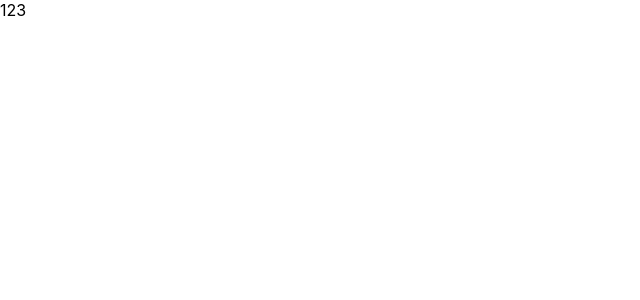
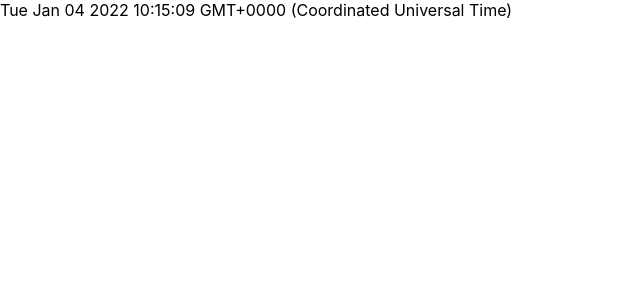
Before and after one commit to melody-core/react-ts-jest-demo, a React app: page / in a window 1280 px wide. Shown: the top 300 px of the page, without its empty margins (0-640 px from the left). Built offline with nearby package versions, Linux system fonts and the light colour scheme.

Commit message:
feat(dev): ReadME更新

```diff
--- a/src/index.js
+++ b/src/index.js
@@ -1,102 +1,48 @@
-import React, { Component } from 'react';
-import ReactDOM from 'react-dom';
-import './index.css';
-// import App from './App';
-// import reportWebVitals from './reportWebVitals';
+import React, { Component } from "react";
+import ReactDOM from "react-dom";
+import "./index.css";
 
-// 类组件
+// let timer = new Date().toString();
+// setTimeout(()=>{
+//   timer = new Date().toString();
+// }, 1000)
+// const Tick = () => {
+//   return (
+//     <div>{timer}</div>
+//   )
+// }
 
-// react组件 - 原型机 - Comopnent
-class Child extends Component {
+class Tick extends Component {
   constructor(props){
     super(props);
-    console.log('constructor');
-    this.state = {
-      count: 0,
-      a: 1
+    this.state= {
+      timer: new Date().toString(),
+      count: 0
     }
-  }
-  componentWillMount(){
-    console.log('componentWillMount')
+    // this.timer = null; // 这个用来记录定时器
   }
 
-  componentDidMount(){
-    console.log('componentDidMount')
-  }
-
-  componentWillReceiveProps(){
-    console.log('componentWillReceiveProps')
-  }
-
-  shouldComponentUpdate(){
-    console.log('shouldComponentUpdate');
-    return true;
-  }
-
-  componentWillUpdate(){
-    console.log('componentWillUpdate')
-  }
-
-  componentDidUpdate(){
-    console.log('componentDidUpdate')
-  }
-
-  componentWillUnmount(){
-    console.log('componentWillUnmount')
-  }
-
-
-
-  handleBoxClick = () => {
+  handleClick = () => {
     this.setState({
-      count: this.state.count + 1
-    },()=>{
-      console.log(this.state.count)
+      timer: new Date().toString(),
+      count: this.state.count+1
+    }, ()=>{
+      console.log(this.state)
     })
-
-  }
-  // 渲染
-  render(){
-    console.log('render', this.state.count)
-    return (
-      <div>
-        {this.state.count}
-        <div onClick={this.handleBoxClick}> + </div>
-      </div>
-    )
-  }
-}
-
-
-class Parent extends Component{
-
-  state= {
-    update: true
-  }
-  componentDidMount(){
-    setTimeout(()=>{
-      this.setState({
-        update: false
-      })
-    }, 3000)
+    console.log(this.state.timer)
   }
 
   render(){
-    console.log('parent-render')
-    if(this.state.update){
-      return (
-        <Child />
-      )
-    }
-    return <div>123</div>
-
+    console.log('render')
+    const { timer } = this.state;
+    return  <div onClick={this.handleClick}>{timer}</div>
   }
 }
 
 
 ReactDOM.render(
-  <Parent id='demo'/>,
-  document.getElementById('root')
+  <Tick  />,
+  document.getElementById("root")
 );
 
 // reportWebVitals();
```
Also changed, not shown: 1 other file (tests, documents, lock files or other folders).
